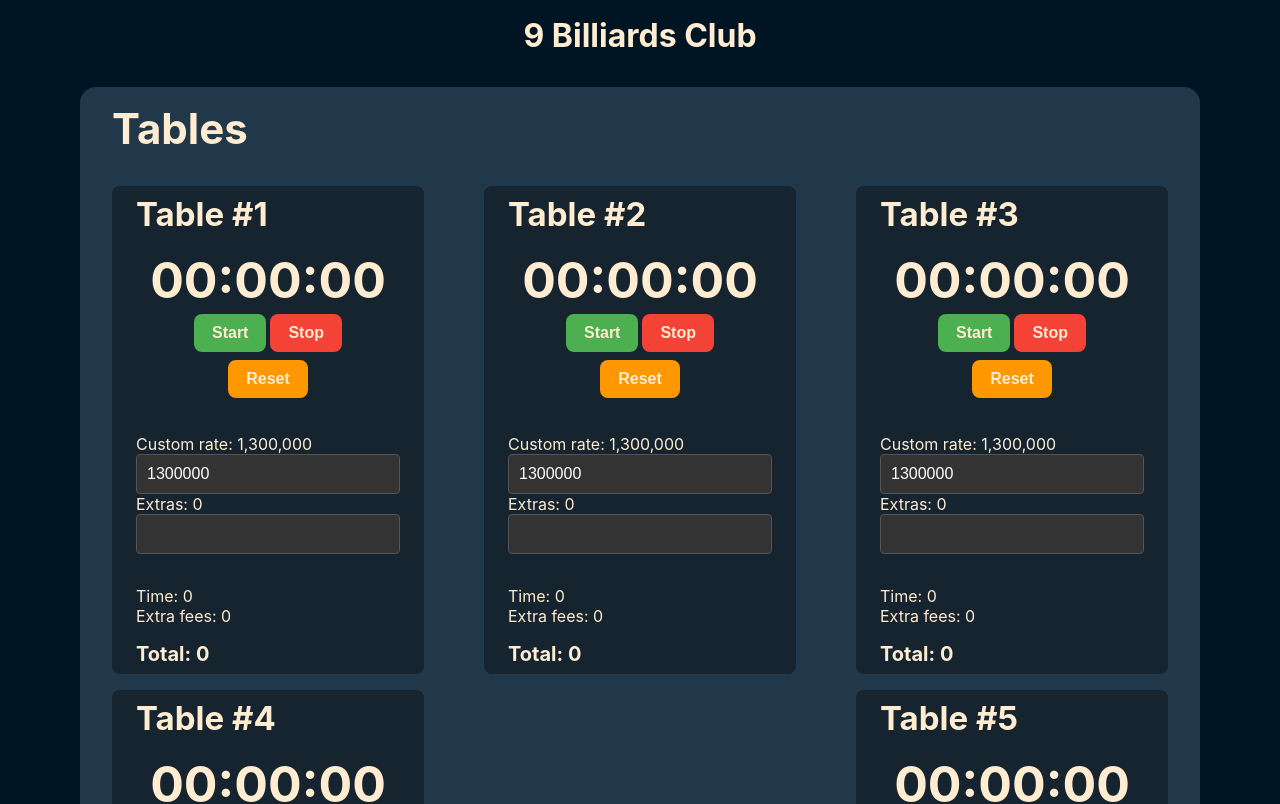
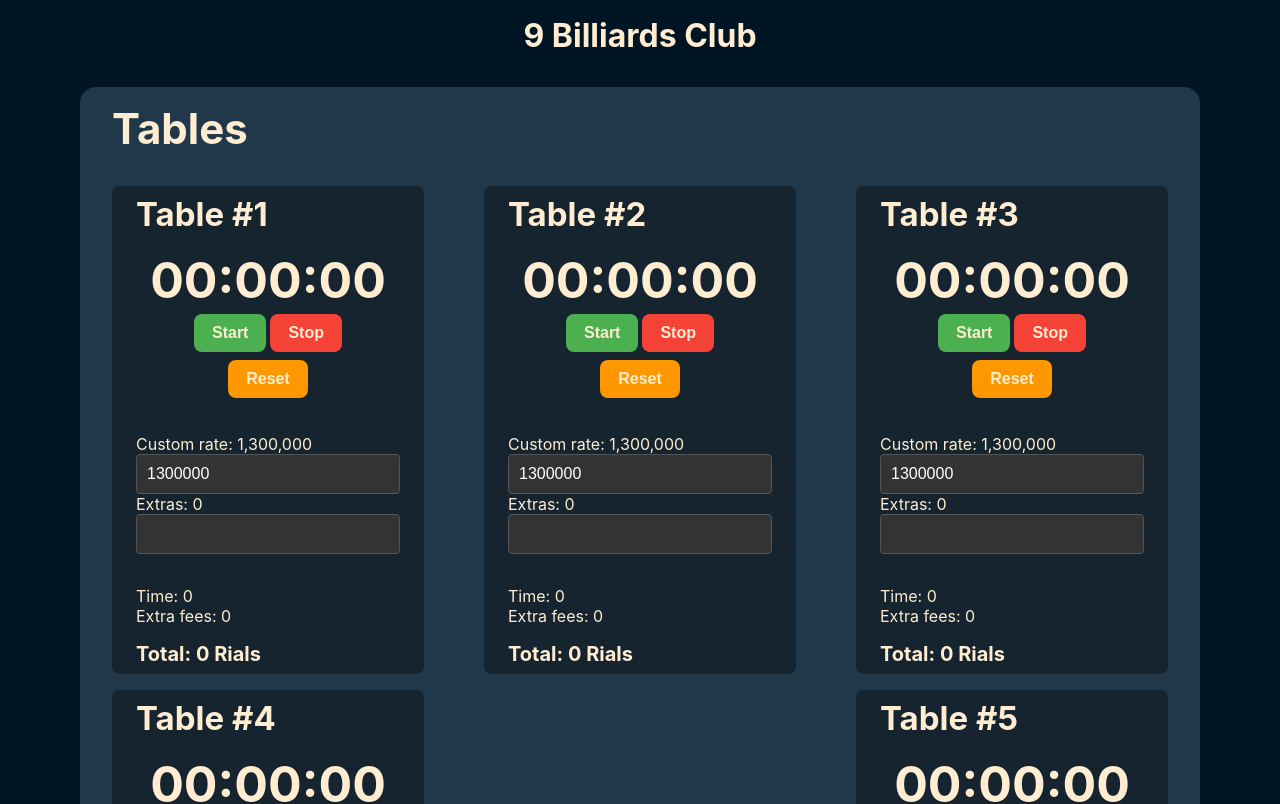
Before and after one commit to Thermite10k/cmgmt, a React (Create React App) app: page / in a window 1280 px wide. Shown: the top 804 px of the page. Built offline with nearby package versions, Linux system fonts and the light colour scheme.

Commit message:
Added rial postfix to price

```diff
--- a/src/components/Timer/Timer.jsx
+++ b/src/components/Timer/Timer.jsx
@@ -146,7 +146,9 @@ const Timer = ({ rate, title }) => {
         <div>Extra fees: {addCommaSeparator(totalExtra)}</div>
       </div>
 
-      <div className={classes.total}>Total: {addCommaSeparator(total)}</div>
+      <div className={classes.total}>
+        Total: {addCommaSeparator(total)} Rials
+      </div>
     </div>
   );
 };
```
